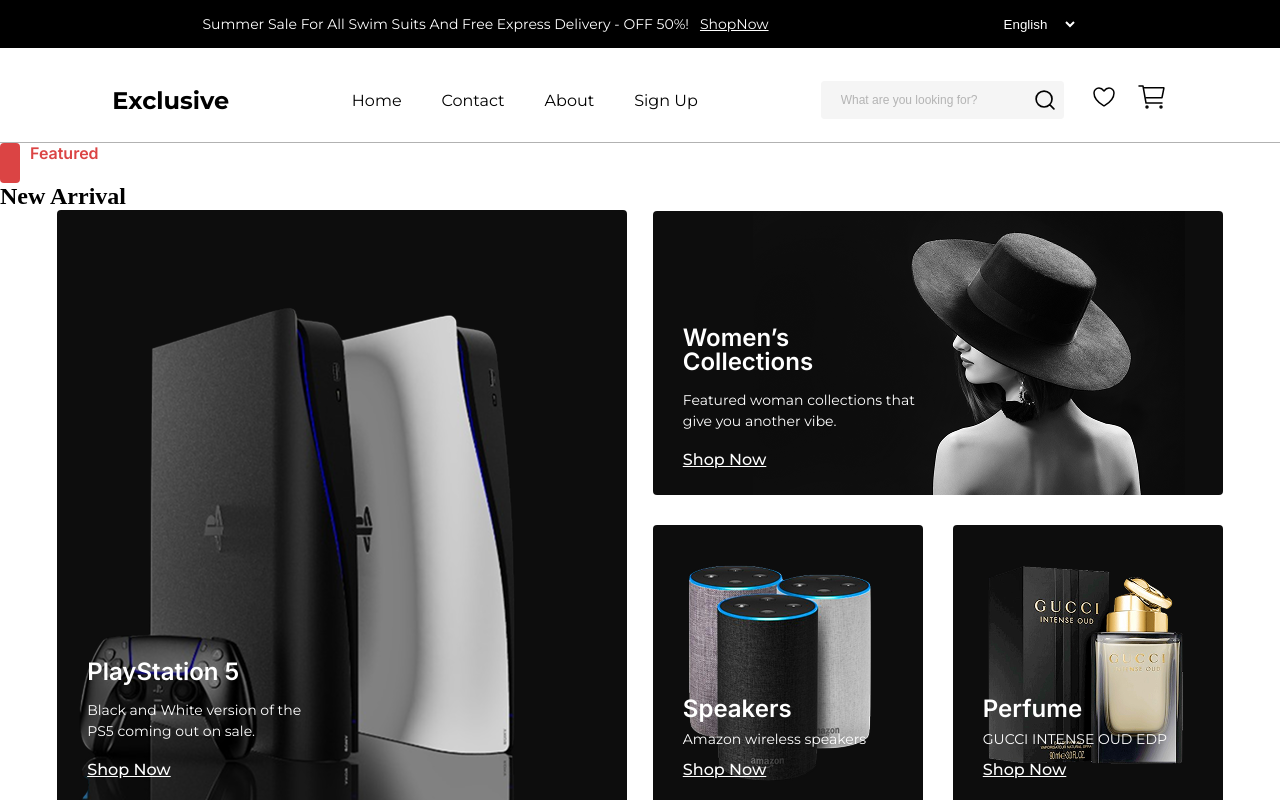
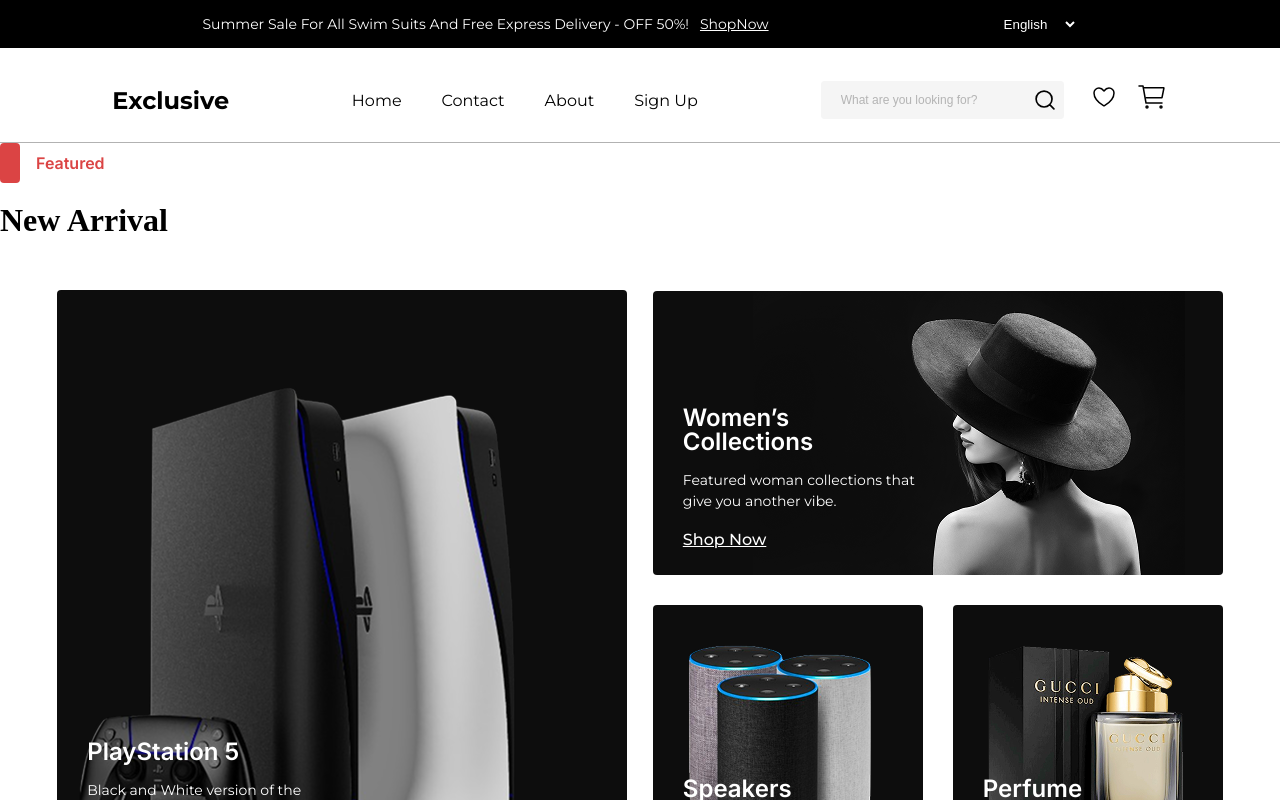
Before and after one commit to Adilet-front/Shop-Now, a React (Vite) app: page /new_arrival in a window 1280 px wide. Shown: the top 800 px of the page. Built offline with nearby package versions, Linux system fonts and the light colour scheme.

Commit message:
new_arrival_end

```diff
--- a/src/modules/Bonjour/Bonjour.module.scss
+++ b/src/modules/Bonjour/Bonjour.module.scss
@@ -1,5 +1,6 @@
 
 .bonjourGen {
+  margin-top: 15%;
   display: flex;
   flex-direction: row;
   gap: 10%;
--- a/src/modules/NewArrival/NewArrival.jsx
+++ b/src/modules/NewArrival/NewArrival.jsx
@@ -12,11 +12,12 @@
           <div className={styles.NewArrivalBox}></div>
           <h2>Featured</h2>
         </div>
-        <h2>{t("new_arrival.New_Arrival")}</h2>
+        <div className={styles.NewArrivalH1}>
+          <h1>{t("new_arrival.New_Arrival")}</h1>
+        </div>
       </div>
 
       <div className={styles.NewArrivalGen}>
-
         <div className={styles.NewArrivalLeft}>
           <div className={styles.NewArrivalLeftImg}>
             <img src="/public/images/playstation.png" alt="фотка плойки" />
@@ -69,9 +70,4 @@
   );
 };
 
-
-
-
-
-
 //
--- a/src/modules/NewArrival/NewArrival.module.scss
+++ b/src/modules/NewArrival/NewArrival.module.scss
@@ -6,6 +6,7 @@
   justify-content: center;
   align-items: center;
   gap: 2%;
+  margin-top: 4%;
 
   h1 {
     font-family: "Inter";
@@ -36,12 +37,20 @@
   display: flex;
   flex-direction: column;
 
-
   .newArrivalStart {
     display: flex;
     flex-direction: row;
-    gap: 10px;
-    h2 {
+    align-items: center;
+    gap: 16px;
+    font-family: "Poppins", sans-serif;
+    font-size: 16px;
+    font-weight: 600;
+    margin-bottom: 1.5%;
+
+    .NewArrivalH1 {
+      display: flex;
+
+      h1 {
         font-family: "Inter";
         font-weight: 600;
         font-size: 36px;
@@ -49,6 +58,8 @@
         letter-spacing: 4%;
         color: #0d0d0d;
       }
+    }
+
     .NewArrivalBox {
       width: 20px;
       height: 40px;
```
Also changed, not shown: src/modules/NewArrival/components/NewArrival.txt (deleted). Lines whose indentation alone changed are shown as unchanged.
